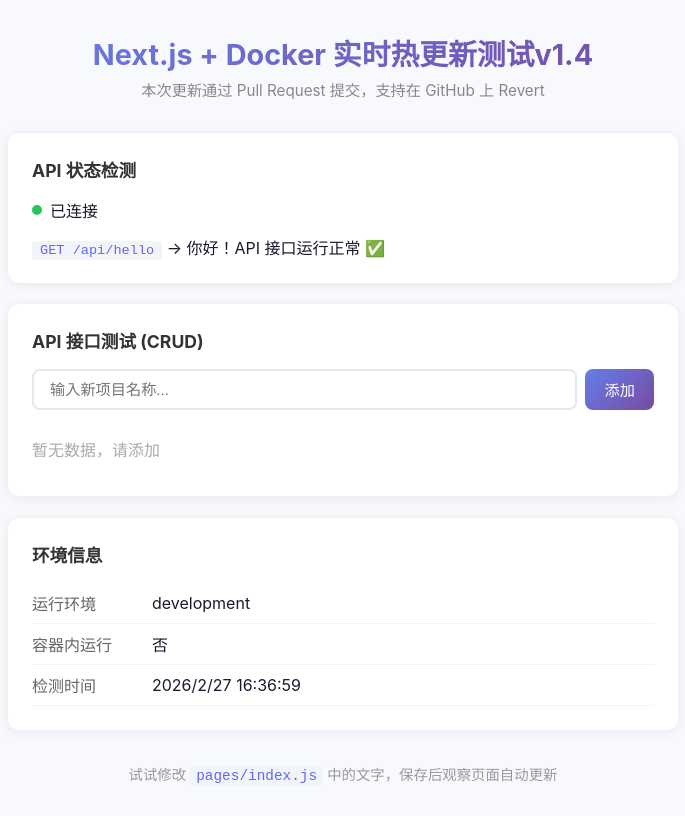
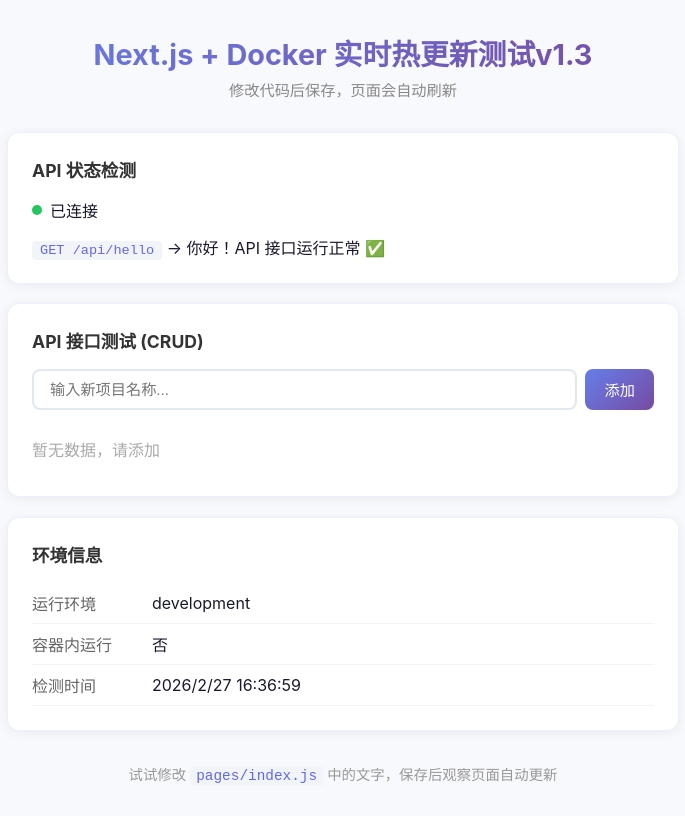
Before and after one commit to huxiangli1314/testapi, a Next.js app: page / in a window 1280 px wide. Shown: the whole page, without its empty margins (297-982 px from the left). Built offline with nearby package versions, Linux system fonts and the light colour scheme.

Commit message:
Revert "feat: 更新到 v1.4 - 测试 PR 工作流"

```diff
--- a/pages/index.js
+++ b/pages/index.js
@@ -49,8 +49,8 @@
   return (
     <div className="container">
       <header>
-        <h1>Next.js + Docker 实时热更新测试v1.4</h1>
-        <p className="subtitle">本次更新通过 Pull Request 提交，支持在 GitHub 上 Revert</p>
+        <h1>Next.js + Docker 实时热更新测试v1.3</h1>
+        <p className="subtitle">修改代码后保存，页面会自动刷新</p>
       </header>
 
       <section className="card status-card">
```
